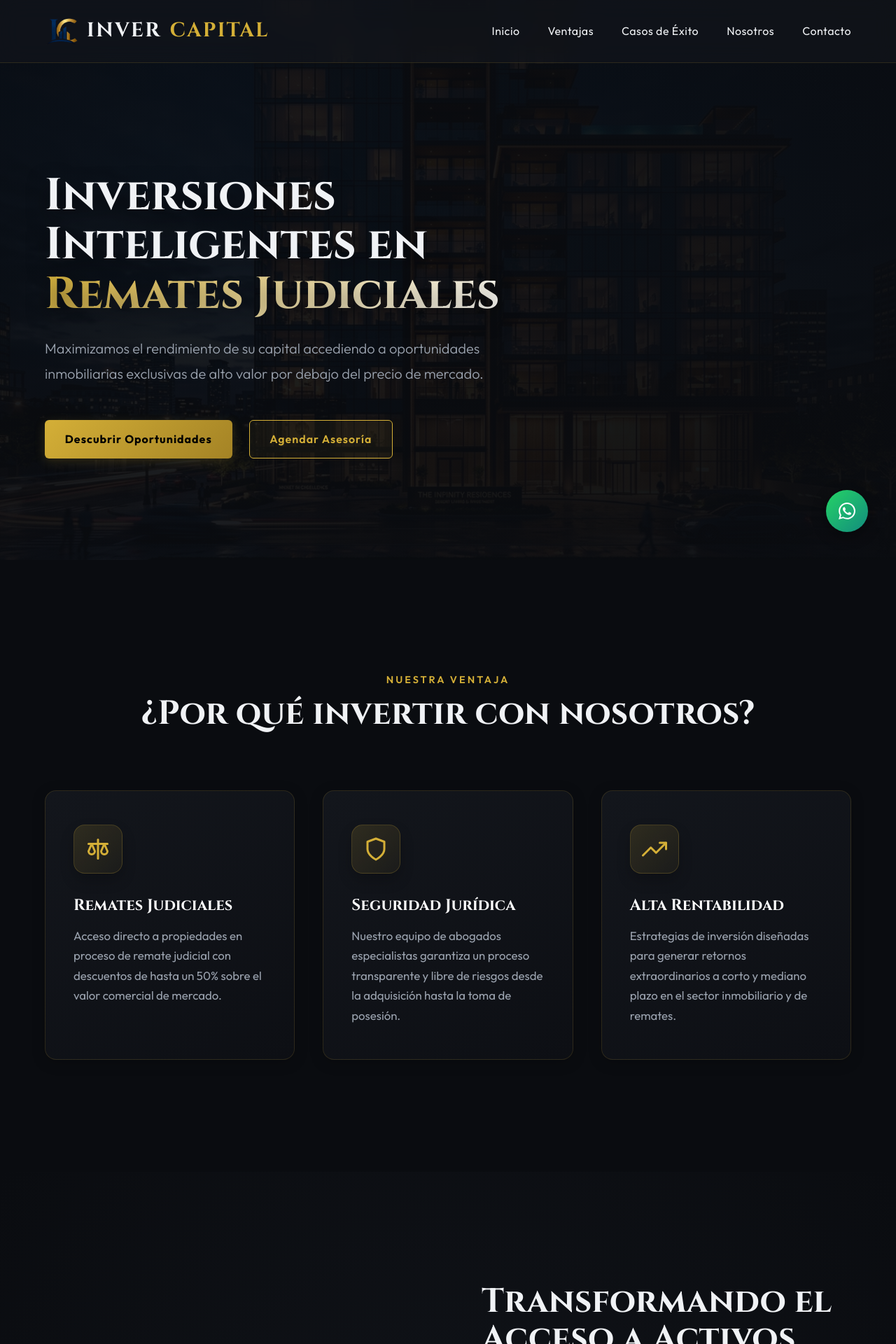
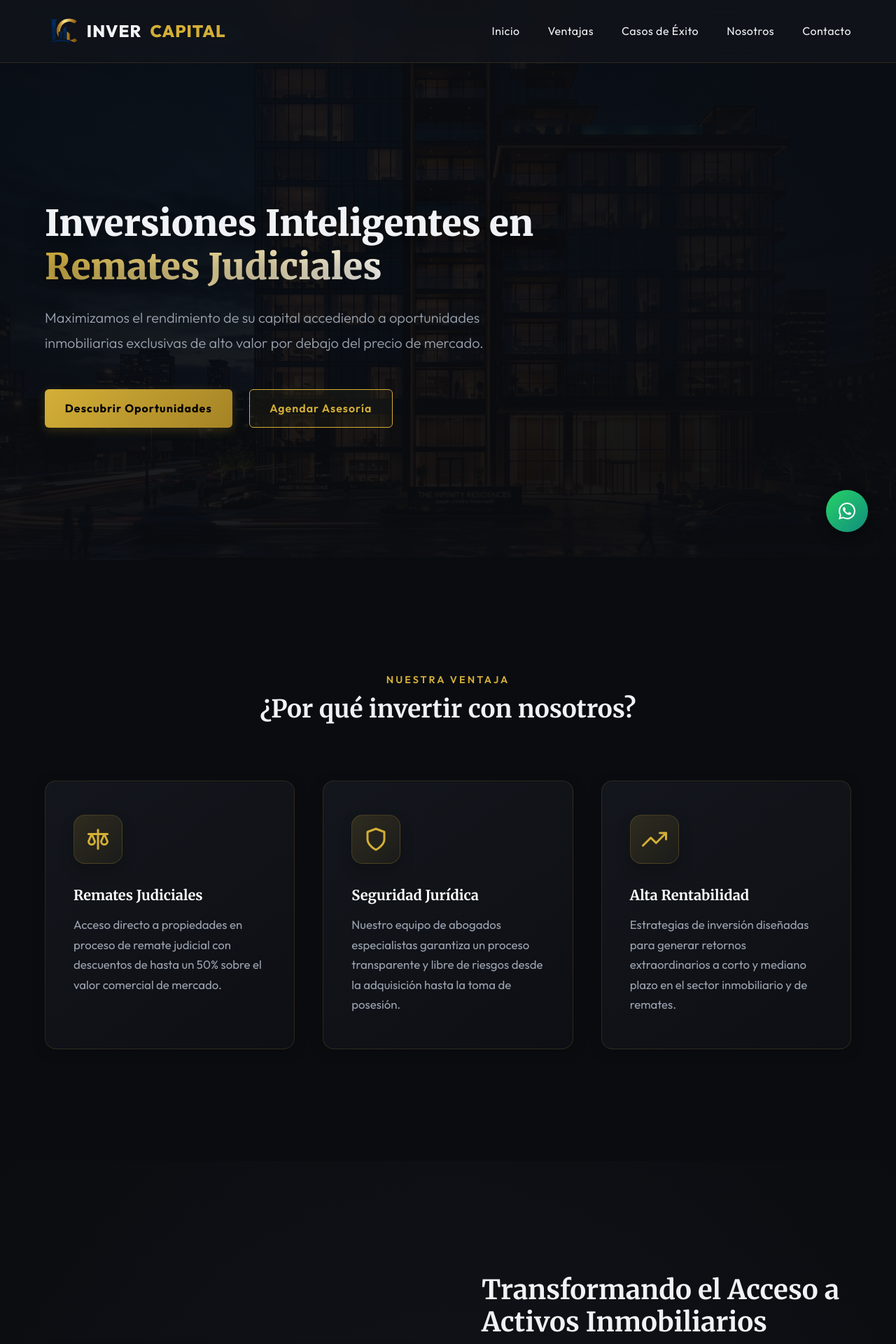
Before and after one commit to InverCapital/invercapital.pe, a React (Vite) app: page / in a window 1280 px wide. Shown: the top 1920 px of the page at 70% size. Built offline with nearby package versions, Linux system fonts and the light colour scheme.

Commit message:
Update typography to Merriweather and reduce sizes for a more sober look

```diff
--- a/index.html
+++ b/index.html
@@ -51,7 +51,7 @@
 
     <link rel="preconnect" href="https://fonts.googleapis.com">
     <link rel="preconnect" href="https://fonts.gstatic.com" crossorigin>
-    <link href="https://fonts.googleapis.com/css2?family=Cinzel:wght@500;600;700&family=Outfit:wght@300;400;500;600;700;800&display=swap" rel="stylesheet">
+    <link href="https://fonts.googleapis.com/css2?family=Merriweather:wght@400;700;900&family=Outfit:wght@300;400;500;600;700;800&display=swap" rel="stylesheet">
   </head>
   <body>
     <div id="root"></div>
--- a/src/index.css
+++ b/src/index.css
@@ -31,9 +31,9 @@ body {
 }
 
 h1, h2, h3, h4, h5, h6 {
-  font-family: 'Cinzel', serif;
-  font-weight: 600;
-  line-height: 1.2;
+  font-family: 'Merriweather', serif;
+  font-weight: 700;
+  line-height: 1.25;
 }
 
 /* Animations */
@@ -79,11 +79,11 @@ h1, h2, h3, h4, h5, h6 {
 
 .logo {
   text-decoration: none;
-  font-family: 'Cinzel', serif;
-  font-size: 1.8rem;
+  font-family: 'Outfit', sans-serif;
+  font-size: 1.5rem;
   font-weight: 800;
   color: var(--text-main);
-  letter-spacing: 2px;
+  letter-spacing: 1px;
   display: flex;
   align-items: center;
   gap: 12px;
@@ -222,9 +222,9 @@ h1, h2, h3, h4, h5, h6 {
 }
 
 .hero-title {
-  font-size: 4rem;
-  font-weight: 800;
-  line-height: 1.1;
+  font-size: 3.2rem;
+  font-weight: 900;
+  line-height: 1.2;
   margin-bottom: 1.5rem;
   text-shadow: 0 10px 30px rgba(0,0,0,0.5);
 }
@@ -261,7 +261,7 @@ h1, h2, h3, h4, h5, h6 {
 }
 
 .section-title {
-  font-size: 3rem;
+  font-size: 2.2rem;
   font-weight: 700;
   margin-bottom: 1rem;
 }
@@ -331,7 +331,7 @@ h1, h2, h3, h4, h5, h6 {
 }
 
 .feature-title {
-  font-size: 1.4rem;
+  font-size: 1.25rem;
   font-weight: 700;
   margin-bottom: 1rem;
   color: #fff;
@@ -385,10 +385,10 @@ h1, h2, h3, h4, h5, h6 {
 }
 
 .concept-content h2 {
-  font-size: 3rem;
-  margin-bottom: 2rem;
+  font-size: 2.4rem;
+  margin-bottom: 1.5rem;
   font-weight: 700;
-  line-height: 1.1;
+  line-height: 1.2;
 }
 
 .concept-content p {
@@ -406,7 +406,7 @@ h1, h2, h3, h4, h5, h6 {
 }
 
 .stat-item h3 {
-  font-size: 2.5rem;
+  font-size: 2rem;
   color: var(--accent-gold);
   margin-bottom: 0.5rem;
   text-shadow: 0 0 20px rgba(212, 175, 55, 0.3);
@@ -481,7 +481,7 @@ h1, h2, h3, h4, h5, h6 {
 }
 
 .property-content h3 {
-  font-size: 1.6rem;
+  font-size: 1.35rem;
   margin-bottom: 0.5rem;
 }
 
```
